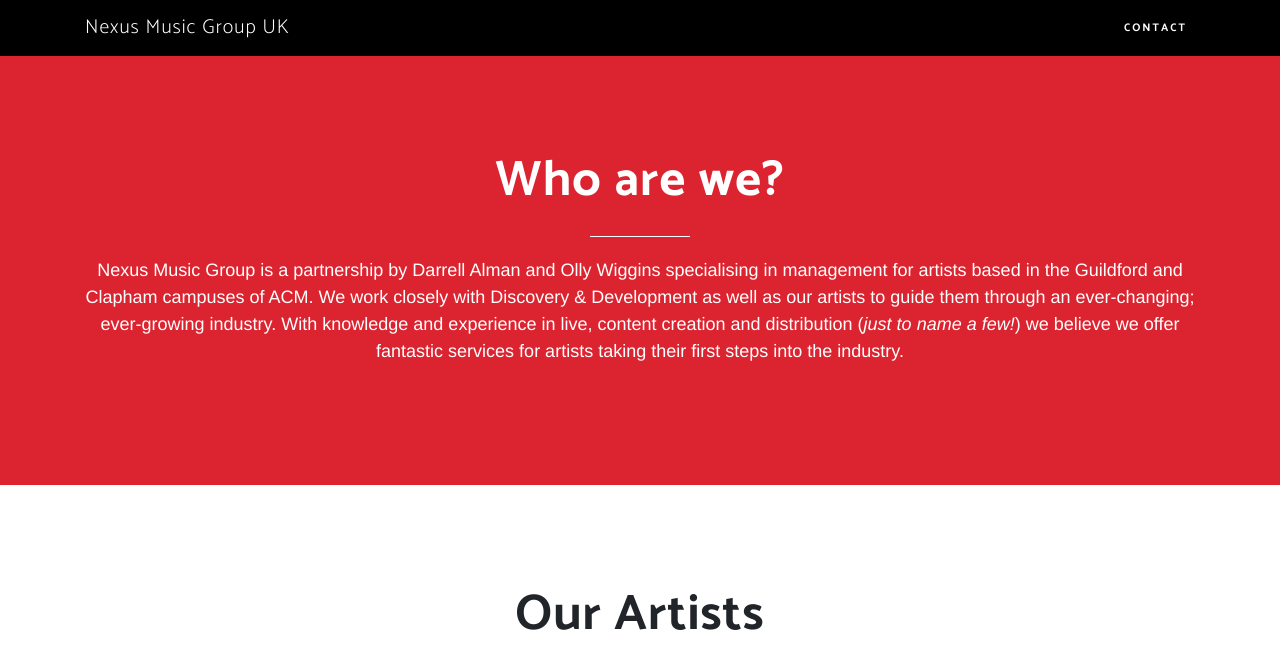
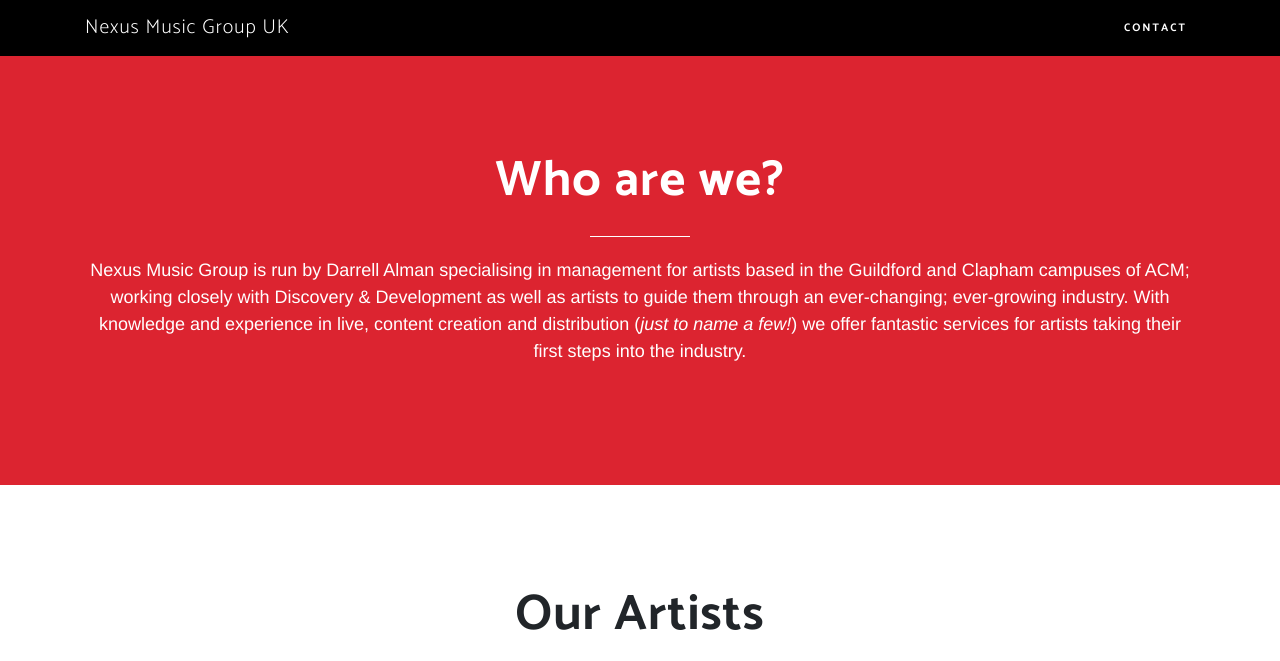
Before and after one commit to nexusmusicgroup/nexusmusicgroup.github.io, a Jekyll site: the page index.html, which Jekyll copies as it is, in a window 1280 px wide and 1400 px high, scrolled down 427 px. Shown: the top 661 px of the window. Built offline with Jekyll 4.4.1, drawn with Linux system fonts in a browser that asks for light colours; some web fonts are replaced; comment, search, counter and statistics services are not loaded; grey boxes are pictures that could not be loaded.

Commit message:
Update site reflecting new changes

```diff
--- a/index.html
+++ b/index.html
@@ -87,10 +87,10 @@
       <div class="row">
         <div class="col-lg-12 my-auto about-caption">
           <p>
-            Nexus Music Group is a partnership by Darrell Alman and Olly Wiggins specialising in management for artists
-            based in the Guildford and Clapham campuses of ACM. We work closely with Discovery & Development as well as
-            our artists to guide them through an ever-changing; ever-growing industry. With knowledge and experience
-            in live, content creation and distribution (<i>just to name a few!</i>) we believe we offer fantastic services
+            Nexus Music Group is run by Darrell Alman specialising in management for artists
+            based in the Guildford and Clapham campuses of ACM; working closely with Discovery & Development as well as
+            artists to guide them through an ever-changing; ever-growing industry. With knowledge and experience
+            in live, content creation and distribution (<i>just to name a few!</i>) we offer fantastic services
             for artists taking their first steps into the industry.
           </p>
         </div>
@@ -109,21 +109,14 @@
         <div class="col-lg-12 my-auto">
           <div class="container-fluid">
             <div class="row" id="artist-img">
-              <div class="col-lg-4 center">
-                <div class="feature-item">
-                  <a href="artists/bruch"><img src="img/bruch.jpg" class="img-thumbnail rounded-circle"></a>
-                  <hr>
-                  <h3 class="feature-title">BRUCH</h3>
-                </div>
-              </div>
-              <div class="col-lg-4 center">
+              <div class="col-lg-6 center">
                 <div class="feature-item">
                   <a href="artists/ljk"><img src="img/ljk.jpg" class="img-thumbnail rounded-circle"></a>
                   <hr>
                   <h3 class="feature-title">LJK</h3>
                 </div>
               </div>
-              <div class="col-lg-4 center">
+              <div class="col-lg-6 center">
                 <div class="feature-item">
                     <a href="artists/thejessetree"><img src="img/thejessetree.jpg" class="img-thumbnail rounded-circle"></a>
                   <hr>
```
Also changed, not shown: pages/artists/bruch.md (deleted, +0 -24 lines), 3 other files.
